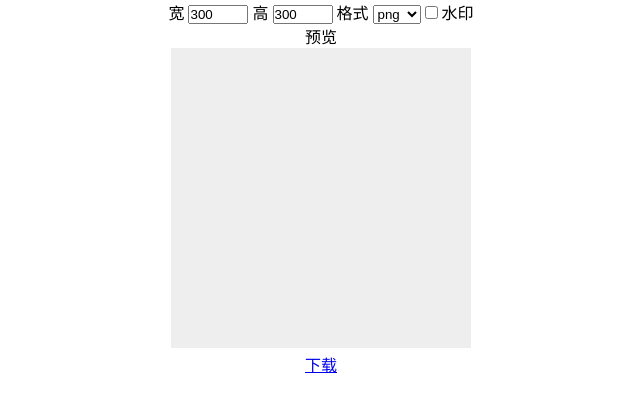
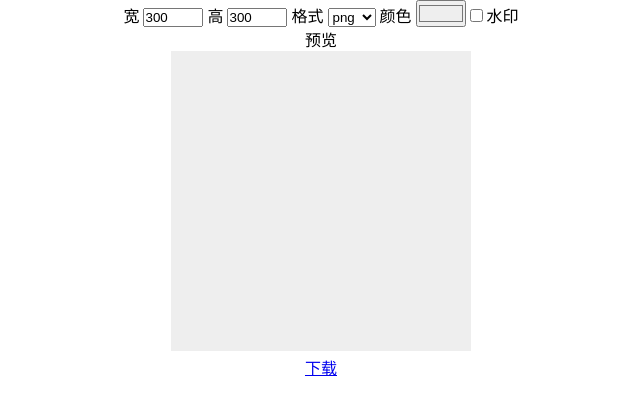
Before and after one commit to AWhiteMouse/GImage, a plain HTML site: page index.html in a window 1280 px wide. Shown: the whole page, without its empty margins (319-959 px from the left). Drawn offline with Linux system fonts and the light colour scheme.

Commit message:
feat: 支持选择多种颜色

```diff
--- a/index.html
+++ b/index.html
@@ -24,6 +24,8 @@
         <input id="height" type="number" min="10" max="500" value="300" placeholder="请输入数字" />
         <label for="suffix">格式</label>
         <select id="suffix"></select>
+        <label for="color">颜色</label>
+        <input id="color" type="color" />
         <input id="watermark" type="checkbox" />
         <label for="watermark" >水印</label>
     </div>
@@ -51,9 +53,15 @@
         // Q: 如何循环平铺输出水印（满屏水印）
         // A: 根据长宽的平方根计算打印水印的行数与个数
 
+        // Q: 如何修改图片质量（压缩或增大）
+        // A: toDataURL 的第二个参数
+
+        // 非必要，元素ID会自动在全局（window）下生成同名变量，无需再获取DOM
+        // 此处获取DOM为了便于理解
         var widthDom = document.getElementById('width')
         var heightDom = document.getElementById('height')
         var suffixDom = document.getElementById('suffix')
+        var colorDom = document.getElementById('color')
         var watermarkDom = document.getElementById('watermark')
         var downloadDom = document.getElementById('download')
 
@@ -63,7 +71,10 @@
         var currentWidth = width = 300;
         var currentHeight = height = 300;
 
-        var pictureName = '测试'
+        // NOTE: <input type="color" /> 其 value 值必须为 #rrggbb 格式
+        var brushColor = '#eeeeee';
+
+        var pictureName = 'GImage'
         var options = ['png', 'jpg', 'jpeg']
         var optionIndex = 0;
 
@@ -77,6 +88,10 @@
 
         suffixDom.onchange = function(e) {
             optionIndex = suffixDom.selectedIndex;
+        }
+
+        colorDom.onchange = function(e) {
+            brushColor = colorDom.value;
         }
 
         function reset(field, value) {
@@ -93,7 +108,7 @@
             canvas.height = height = currentHeight;
 
             // 绘制矩形
-            ctx.fillStyle = '#eee'
+            ctx.fillStyle = brushColor
             ctx.fillRect(0, 0, width, height)
 
             // 添加水印
@@ -131,8 +146,19 @@
             suffixDom.innerHTML = html;
         }
 
-        initOptions()
-        draw()
+        // 初始化画笔颜色
+        function initBrushColor() {
+            colorDom.setAttribute('value', brushColor)
+        }
+
+        // 全局初始化
+        function init() {
+            initOptions();
+            initBrushColor();
+            draw();
+        }
+
+        init()
     </script>
 </body>
 </html>
```
